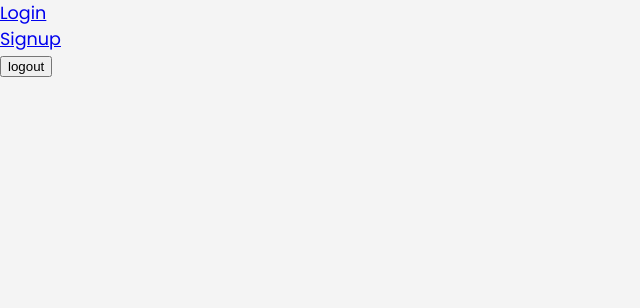
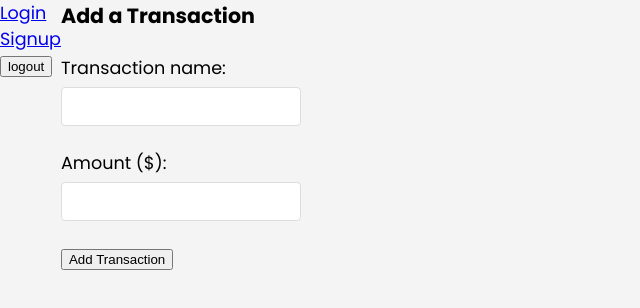
Before and after one commit to patryk77k/ManagementSite, a React (Vite) app: page / in a window 1280 px wide. Shown: the top 308 px of the page, without its empty margins (0-640 px from the left). Built offline with nearby package versions, Linux system fonts and the light colour scheme; no server answers.

Commit message:
get data frebase

```diff
--- a/src/App.jsx
+++ b/src/App.jsx
@@ -1,6 +1,7 @@
 import "./App.css";
 import { BrowserRouter, Switch, Route } from "react-router-dom";
 import { useAuthContext } from "./hook/useAuthContext";
+import Home from "./pages/Home";
 import Login from "./pages/Login";
 import Signup from "./pages/Signup";
 import Navbar from "./pages/Navbar";
@@ -14,6 +15,9 @@ function App() {
         <BrowserRouter>
           <Navbar />
           <Switch>
+            <Route exact path="/">
+              <Home />
+            </Route>
             <Route exact path="/login">
               <Login />
             </Route>
--- /dev/null
+++ b/src/pages/Home.jsx
@@ -0,0 +1,12 @@
+import React from "react";
+import TransactionForm from "./TransactionForm";
+
+const Home = () => {
+  return (
+    <div>
+      <TransactionForm />
+    </div>
+  );
+};
+
+export default Home;
--- /dev/null
+++ b/src/pages/TransactionForm.jsx
@@ -0,0 +1,43 @@
+import { useState } from "react";
+
+export default function TransactionForm() {
+  const [name, setName] = useState("");
+  const [amount, setAmount] = useState("");
+
+  // const { addDocument } = useFirestore("books");
+
+  const handleSubmit = (e) => {
+    e.preventDefault();
+    console.log({
+      name,
+      amount,
+    });
+  };
+
+  return (
+    <>
+      <h3>Add a Transaction</h3>
+      <form onSubmit={handleSubmit}>
+        <label>
+          <span>Transaction name:</span>
+          <input
+            type="text"
+            required
+            onChange={(e) => setName(e.target.value)}
+            value={name}
+          />
+        </label>
+        <label>
+          <span>Amount ($):</span>
+          <input
+            type="number"
+            required
+            onChange={(e) => setAmount(e.target.value)}
+            value={amount}
+          />
+        </label>
+        <button>Add Transaction</button>
+      </form>
+    </>
+  );
+}
```
Also changed, not shown: src/hook/useFirestore.jsx (added, +24 -0 lines).
